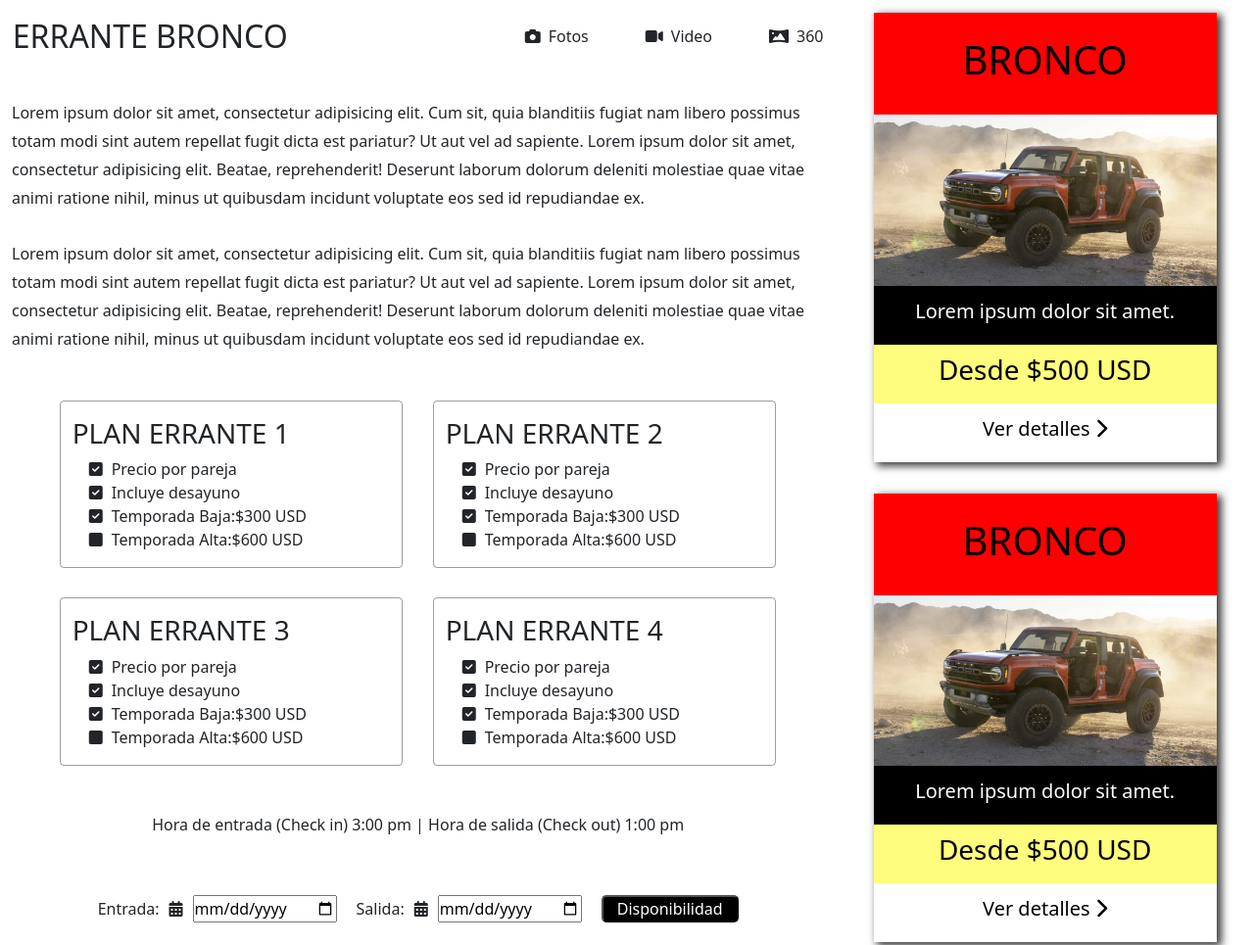
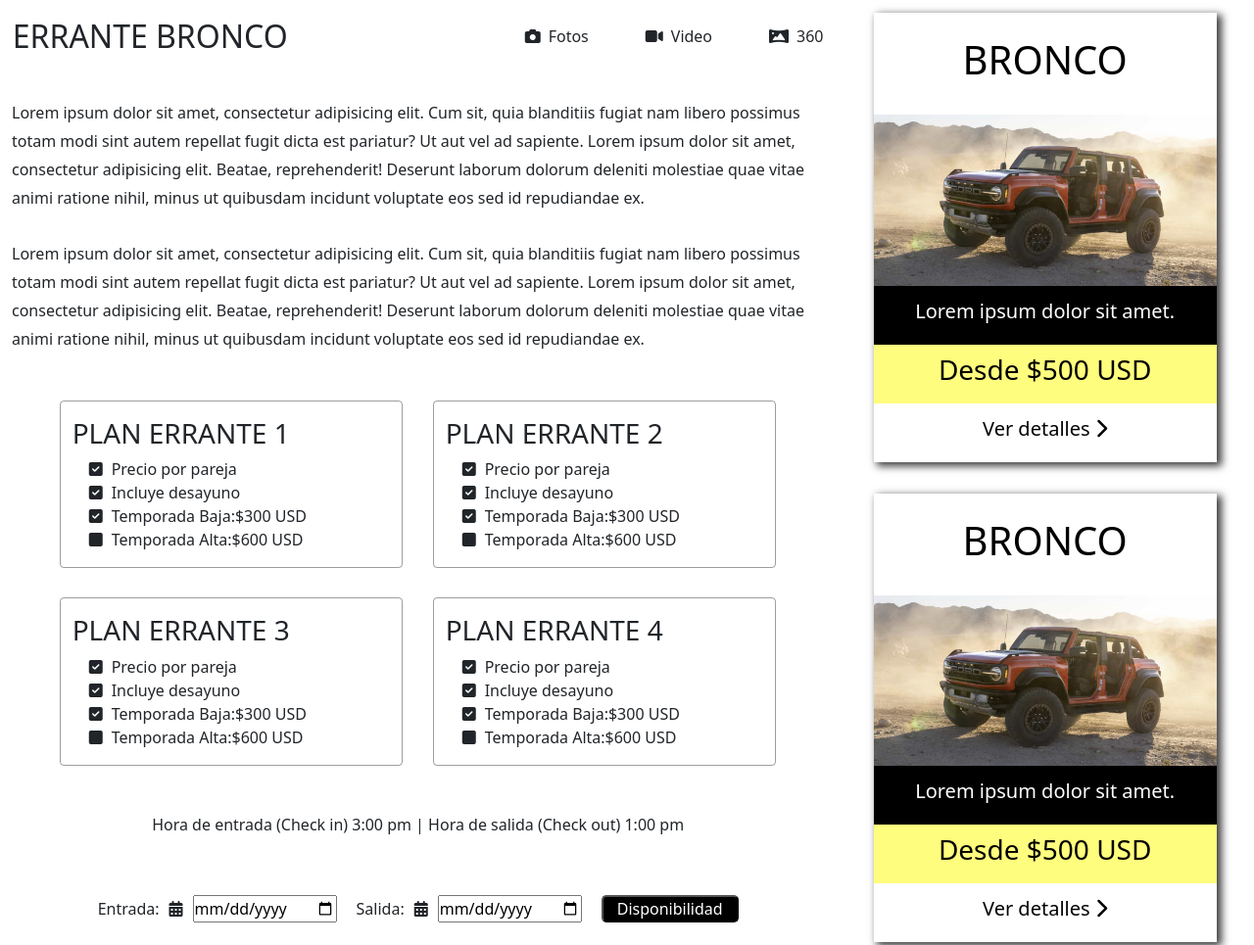
Before and after one commit to epsilon11101/ERRANTE, a website: page errantes.html in a window 1280 px wide. Shown: the part 765-1730 px from the top of the page at 98% size. Drawn offline with nearby package versions, Linux system fonts and the light colour scheme.

Commit message:
remove red bg

```diff
--- a/styles/errantes.css
+++ b/styles/errantes.css
@@ -140,8 +140,3 @@
 #errante-description .errante-full-description-footer form .form-checkin-input{
 gap: 10px;
 }
-
-
-#errante-description .card-container figure{
-    background-color: red;
-}
```
